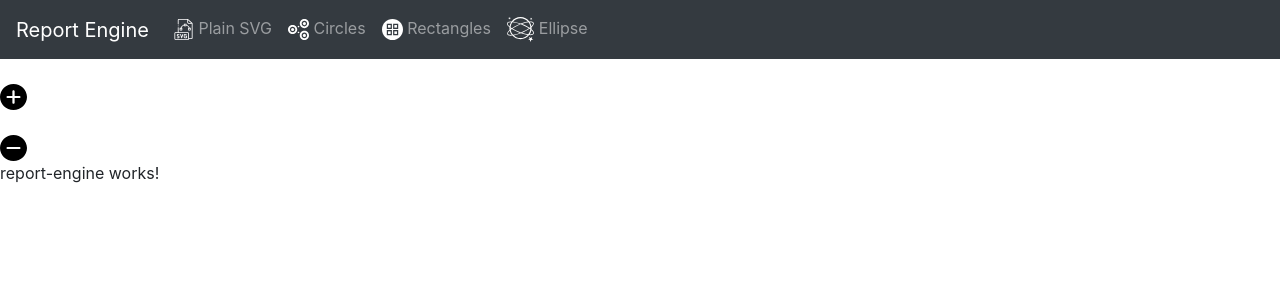
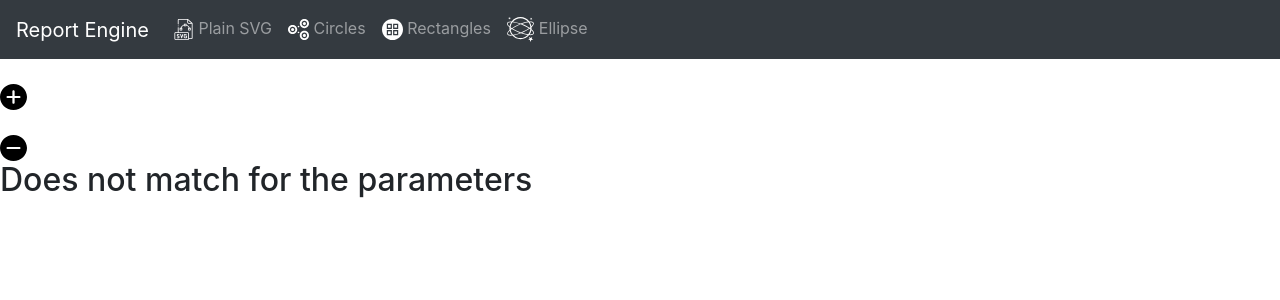
Before and after one commit to rajithabandara/redemo, an Angular app in the folder client/: page /reportengine in a window 1280 px wide. Shown: the top 300 px of the page. Built offline with nearby package versions, Linux system fonts and the light colour scheme.

Commit message:
Modified report-engine component

```diff
--- a/client/src/app/components/report-engine/report-engine.component.html
+++ b/client/src/app/components/report-engine/report-engine.component.html
@@ -1 +1,16 @@
-<p>report-engine works!</p>
+<div [ngSwitch]="qparam">
+  <div *ngSwitchCase="'plain'">
+    <h2>Plainsvg</h2>
+  </div>
+  <div *ngSwitchCase="'rectan'">
+    <h2>Rectangles</h2>
+  </div>
+  <div *ngSwitchCase="'ellipse'">
+    <h2>Ellipse</h2>
+  </div>
+  <div *ngSwitchCase="'circle'">
+    <h2>circles</h2>
+  </div>
+  <div *ngSwitchDefault>
+    <h2>Does not match for the parameters</h2>
+  </div>
--- a/client/src/app/components/report-engine/report-engine.component.ts
+++ b/client/src/app/components/report-engine/report-engine.component.ts
@@ -1,4 +1,5 @@
 import { Component, OnInit } from '@angular/core';
+import { ActivatedRoute } from '@angular/router';
 
 @Component({
   selector: 'app-report-engine',
@@ -6,8 +7,35 @@
   styleUrls: ['./report-engine.component.css']
 })
 export class ReportEngineComponent implements OnInit {
+  qparam:any;
+//   plain:any;
+//  circle:any;
+//  rectan:any;
+//  ellipse:any;
 
-  constructor() { }
+  constructor(router:ActivatedRoute) {
+
+    router.queryParamMap.subscribe(data =>{
+      this.qparam = data.get('item');
+      console.log(this.qparam);
+
+      // switch (this.qparam) {
+      //   case "circle":
+      //       console.log("It is a Sunday.");
+      //       break;
+      //   case "plain":
+      //       console.log("It is a Monday.");
+      //       break;
+      //   case "rectan":
+      //       console.log("It is a Tuesday.");
+      //       break;
+      //       default:
+      //         console.log("No such day exists!");
+      //         break;
+      // }
+        })
+
+   }
 
   ngOnInit(): void {
   }
--- a/client/src/index.html
+++ b/client/src/index.html
@@ -10,5 +10,8 @@
 </head>
 <body>
   <app-root></app-root>
+  <script src="https://code.jquery.com/jquery-3.5.1.slim.min.js" integrity="sha384-DfXdz2htPH0lsSSs5nCTpuj/zy4C+OGpamoFVy38MVBnE+IbbVYUew+OrCXaRkfj" crossorigin="anonymous"></script>
+<script src="https://cdn.jsdelivr.net/npm/popper.js@1.16.0/dist/umd/popper.min.js" integrity="sha384-Q6E9RHvbIyZFJoft+2mJbHaEWldlvI9IOYy5n3zV9zzTtmI3UksdQRVvoxMfooAo" crossorigin="anonymous"></script>
+<script src="https://stackpath.bootstrapcdn.com/bootstrap/4.5.0/js/bootstrap.min.js" integrity="sha384-OgVRvuATP1z7JjHLkuOU7Xw704+h835Lr+6QL9UvYjZE3Ipu6Tp75j7Bh/kR0JKI" crossorigin="anonymous"></script>
 </body>
 </html>
```
